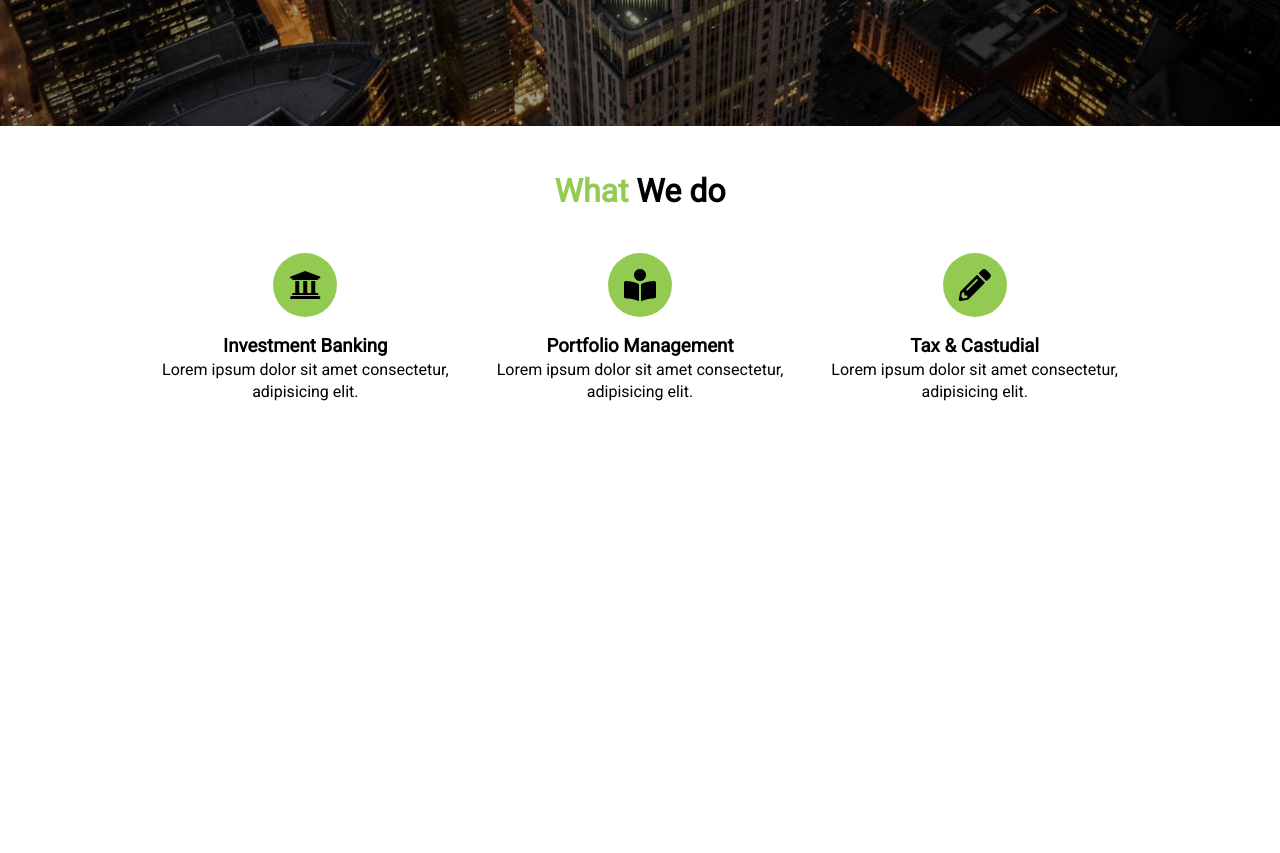
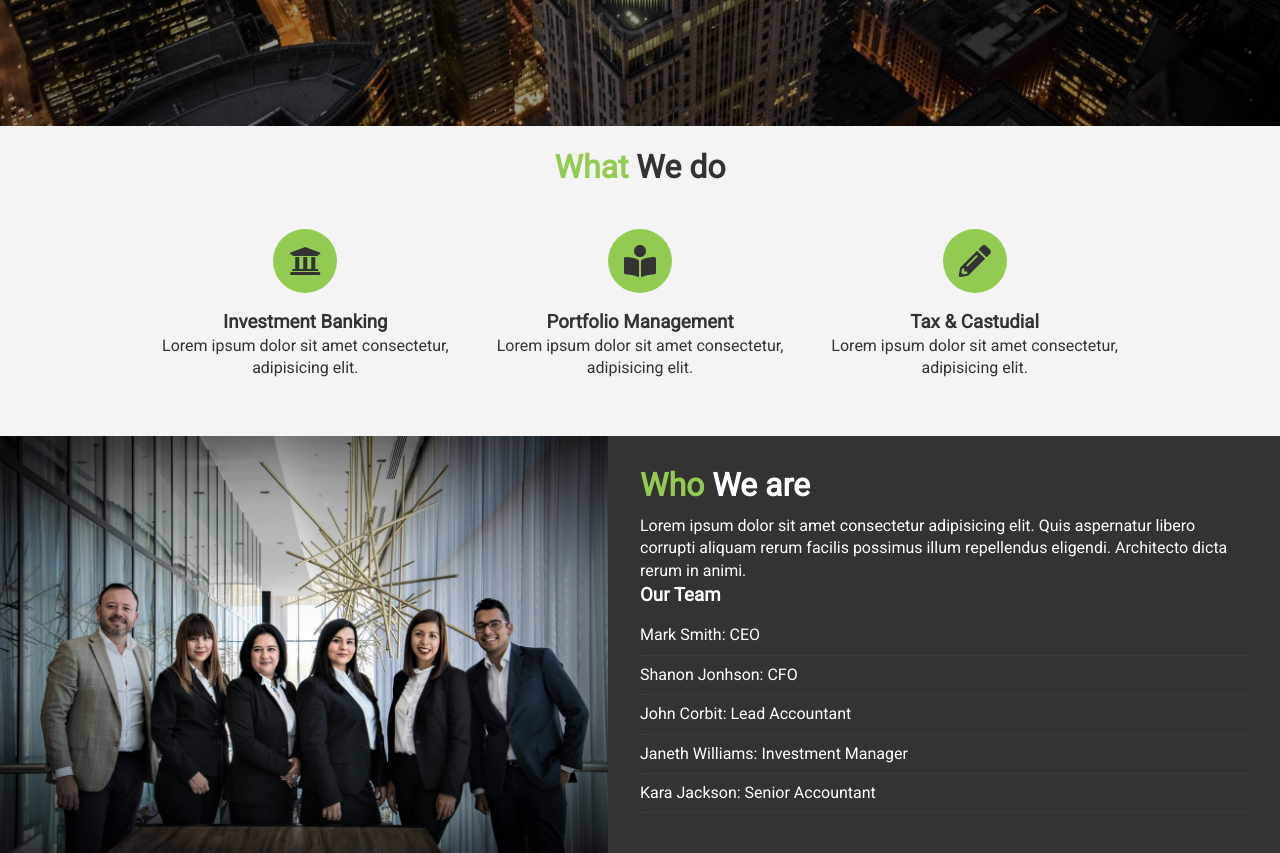
Before and after one commit to nikovlyubomir/EdgeLedgerWebsite, a plain HTML site: page index.html in a window 1280 px wide. Shown: the part 740-1593 px from the top of the page. Before the commit the page ends 1224 px from the top, so only its background shows below. Drawn offline with Linux system fonts and the light colour scheme.

Commit message:
added who section

```diff
--- a/css/style.css
+++ b/css/style.css
@@ -30,6 +30,16 @@
         color: #93cb52;
     }
 
+    .bg-light {
+        background: #f4f4f4;
+        color: #333;
+    }
+
+    .bg-dark {
+        background: #333;
+        color: #fff;
+    }
+
     .l-heading {
         font-size: 4rem;
         margin-bottom: 0.75rem;
@@ -51,12 +61,24 @@
         padding: 1.5rem 0;
     }
 
-    .py-1 {
-        padding: 2rem 0;
+    .py-2 {
+        padding: 2rem;
     }
 
-    .py-1 {
-        padding: 3rem 0;
+    .py-3 {
+        padding: 3rem;
+    }
+
+    .p-1 {
+        padding: 1.5rem 0;
+    }
+
+    .p-2 {
+        padding: 2rem;
+    }
+
+    .p-3 {
+        padding: 3rem;
     }
 
     .btn {
@@ -75,6 +97,16 @@
     .btn-dark {
         background: #333;
         color: white;
+    }
+
+    .list {
+        margin: 0.5rem 0;
+        list-style: none;
+    }
+
+    .list li {
+        padding: 0.5rem 0;
+        border-bottom: #444 dotted 1px;
     }
     /* Navbar */
 
@@ -145,3 +177,16 @@
         border-radius: 50%;
         margin-bottom: 1rem;
     }
+    /*Section: who*/
+
+    #who {
+        display: flex;
+    }
+
+    #who div {
+        flex: 1;
+    }
+
+    #who .who-img {
+        background: url('../img/people.jpg') no-repeat center center/cover;
+    }
--- a/index.html
+++ b/index.html
@@ -72,6 +72,27 @@
         </div>
     </section>
 
+    <!--Section Who we are-->
+
+    <section id="who">
+        <div class="who-img"></div>
+        <div class="who-text bg-dark p-2">
+            <h2 class="m-heading">
+                <span class="text-primary">Who</span> We are</h2>
+            <p>Lorem ipsum dolor sit amet consectetur adipisicing elit. Quis aspernatur libero corrupti aliquam rerum facilis possimus illum repellendus eligendi. Architecto dicta rerum in animi.
+            </p>
+            <h3>Our Team</h3>
+            <ul class="list">
+                <li>Mark Smith: CEO</li>
+                <li>Shanon Jonhson: CFO</li>
+                <li>John Corbit: Lead Accountant</li>
+                <li>Janeth Williams: Investment Manager</li>
+                <li>Kara Jackson: Senior Accountant</li>
+            </ul>
+        </div>
+
+    </section>
+
 </body>
 
 </html>
```
